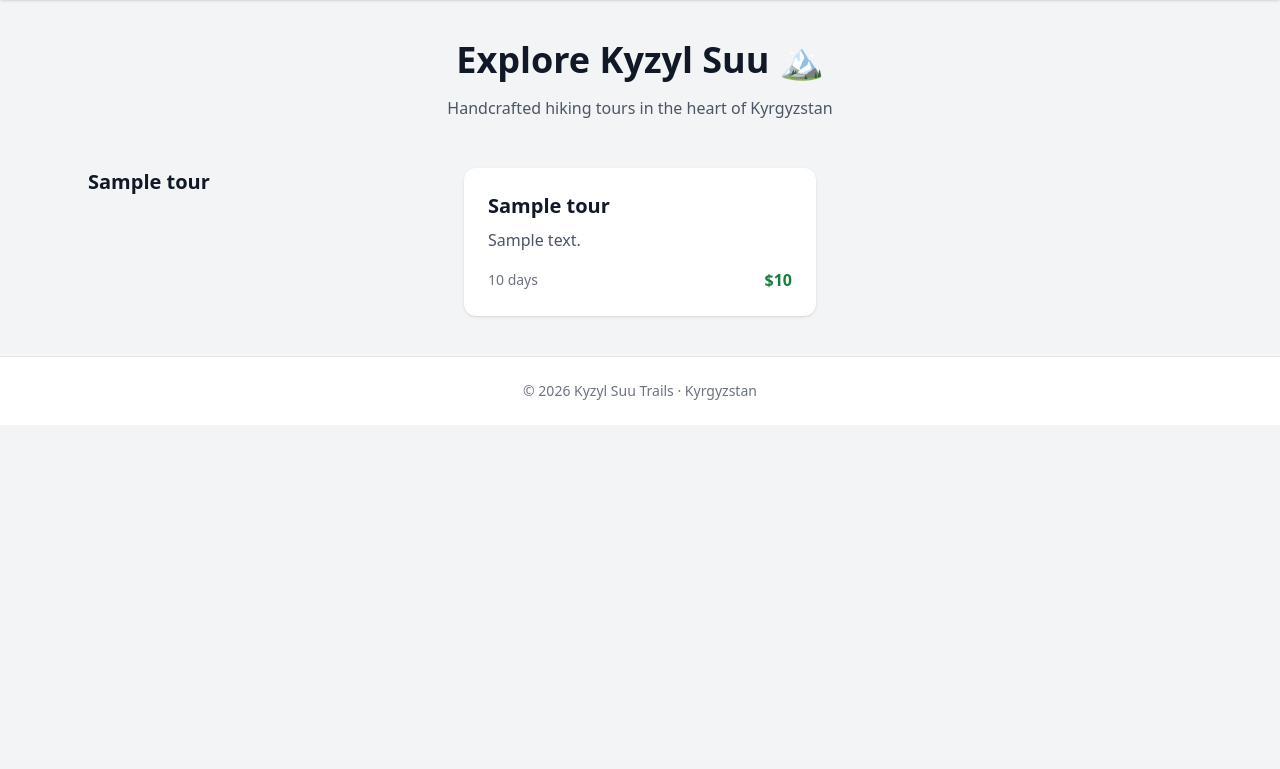
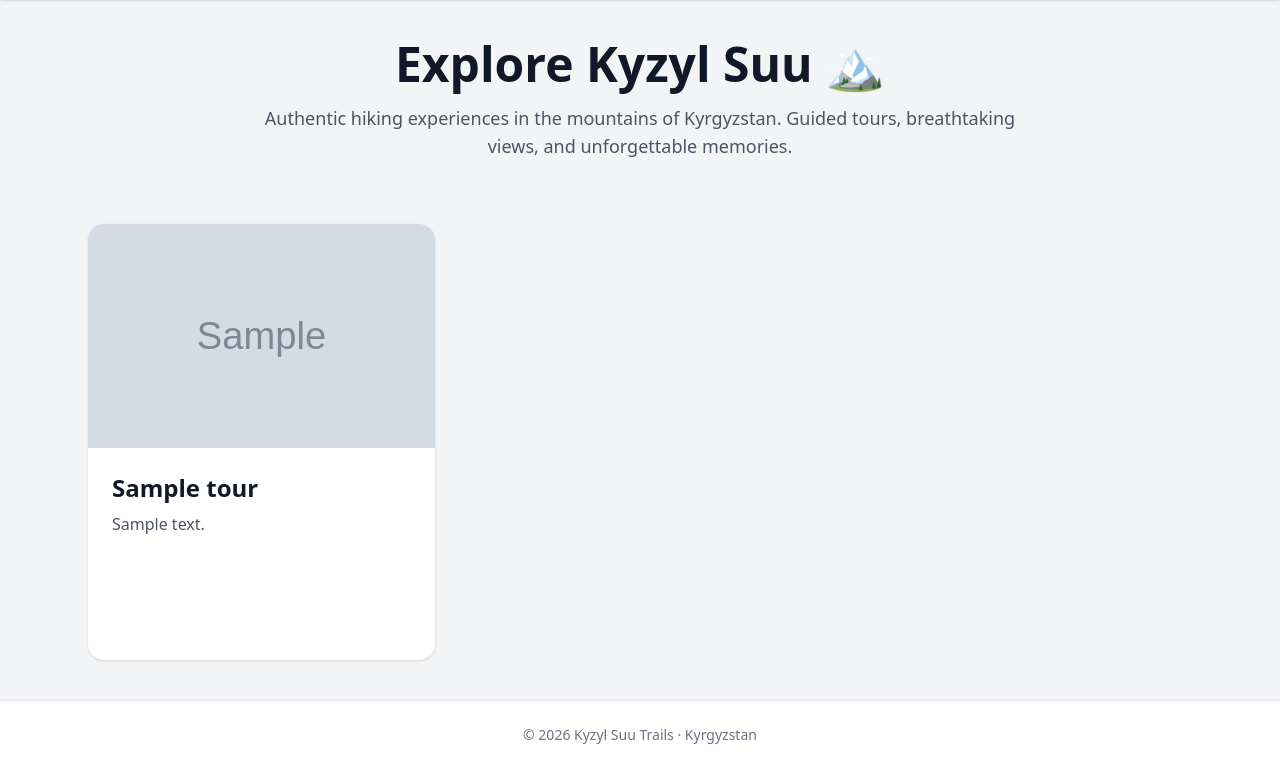
Before and after one commit to Urmanas/Kyzyl-suu, a Django app: page / in a window 1280 px wide. Shown: the part 64-833 px from the top of the page. Before the commit the page ends 464 px from the top, so only its background shows below. Run offline with Django 4.2, Linux system fonts and the light colour scheme; tables that the repository leaves empty hold one stand-in row (values such as "Sample post"); grey boxes marked "Sample" are stand-in pictures; some libraries are stand-ins or nearby versions.

Commit message:
Make it to add image in admin panel

```diff
--- a/config/core/templates/core/home.html
+++ b/config/core/templates/core/home.html
@@ -3,42 +3,62 @@
 {% block title %}Home | Kyzyl Suu Trails{% endblock %}
 
 {% block content %}
-<section class="mb-12 text-center">
-    <h2 class="text-4xl font-bold mb-4">Explore Kyzyl Suu 🏔️</h2>
-    <p class="text-gray-600 max-w-2xl mx-auto">
-        Handcrafted hiking tours in the heart of Kyrgyzstan
+
+<!-- HERO SECTION -->
+<section class="mb-16 text-center">
+    <h1 class="text-5xl font-extrabold mb-4">
+        Explore Kyzyl Suu 🏔️
+    </h1>
+    <p class="text-gray-600 max-w-3xl mx-auto text-lg">
+        Authentic hiking experiences in the mountains of Kyrgyzstan.
+        Guided tours, breathtaking views, and unforgettable memories.
     </p>
 </section>
 
-<section class="grid gap-6 md:grid-cols-3">
+<!-- TOURS GRID -->
+<section class="grid gap-8 sm:grid-cols-2 lg:grid-cols-3">
     {% for tour in tours %}
-    <h3 class="text-xl font-semibold mb-2">
+    <div class="bg-white rounded-2xl shadow hover:shadow-xl transition overflow-hidden">
+
+        {% if tour.image %}
+        <img src="{{ tour.image.url }}"
+             alt="{{ tour.title }}"
+             class="h-56 w-full object-cover">
+        {% endif %}
+
+        <div class="p-6 flex flex-col h-full">
+            <h3 class="text-2xl font-semibold mb-2">
                 <a href="{% url 'tour_detail' tour.id %}"
-           class="hover:text-green-700">
+                   class="hover:text-green-700 transition">
                     {{ tour.title }}
                 </a>
             </h3>
 
-
-    <div class="bg-white rounded-xl shadow hover:shadow-lg transition p-6">
-        <h3 class="text-xl font-semibold mb-2">
-            {{ tour.title }}
-        </h3>
             <p class="text-gray-600 mb-4">
-            {{ tour.description|truncatechars:100 }}
+                {{ tour.description|truncatechars:120 }}
             </p>
 
-        <div class="flex justify-between items-center">
-            <span class="text-sm text-gray-500">
-                {{ tour.duration_days }} days
-            </span>
-            <span class="text-green-700 font-bold">
+            <div class="mt-auto flex items-center justify-between">
+                <div class="text-sm text-gray-500">
+                    ⏱ {{ tour.duration_days }} days
+                </div>
+                <div class="text-lg font-bold text-green-700">
                     ${{ tour.price }}
-            </span>
                 </div>
             </div>
+
+            <a href="{% url 'tour_detail' tour.id %}"
+               class="mt-4 inline-block text-center bg-green-700 text-white py-2 rounded-lg hover:bg-green-800 transition">
+                View Details
+            </a>
+        </div>
+
+    </div>
     {% empty %}
-    <p>No tours available yet.</p>
+    <p class="col-span-full text-center text-gray-500">
+        Tours coming soon.
+    </p>
     {% endfor %}
 </section>
+
 {% endblock %}
```
Also changed, not shown: 2 other files. Lines whose indentation alone changed are shown as unchanged.
